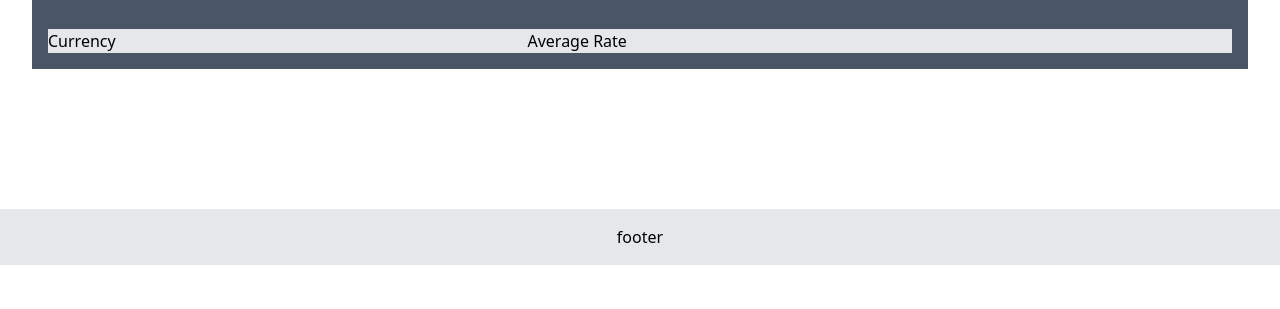
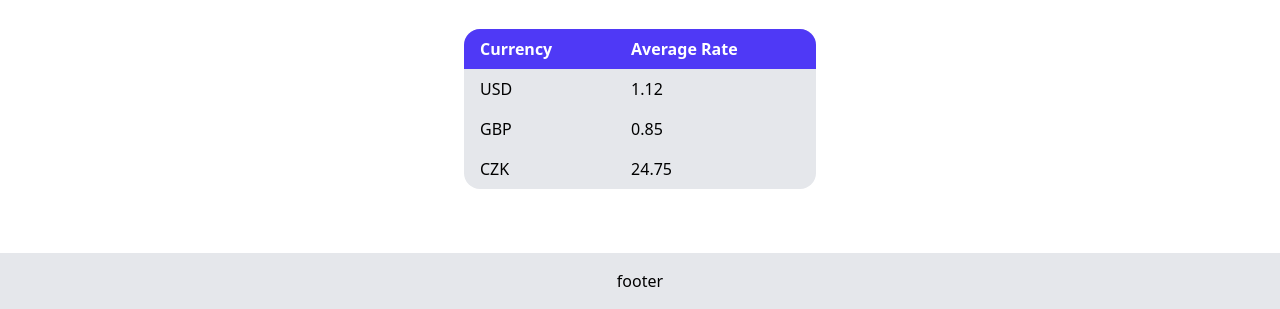
Before and after one commit to Matej-Prikryl/MTI_STIN_CurrencyAnalyzer, a website: page frontend/index.html in a window 1280 px wide. Shown: the part 535-844 px from the top of the page. Before the commit the page ends 800 px from the top, so only its background shows below. Drawn offline with nearby package versions, Linux system fonts and the light colour scheme.

Commit message:
Rates Table (#27)

```diff
--- a/frontend/index.html
+++ b/frontend/index.html
@@ -42,8 +42,8 @@
 
         <button class="bg-indigo-600 text-white text-xl font-semibold py-2 px-4 rounded-full w-max hover:bg-indigo-500 cursor-pointer active:bg-indigo-400">Calculate</button>
 
-        <div class="bg-gray-600 flex flex-col w-full p-4 gap-8 mt-12">
-            <div class="flex gap-8 bg-gray-200 w-full justify-center">
+        <div class="flex flex-col max-w-4xl p-4 gap-8 mt-12">
+            <div class="flex gap-8 w-full justify-center">
                 <div class="currency-extreme-display">
                     <label for="strongest-currency">Strongest</label>
                     <h1 id="strongest-currency">GBP</h1>
@@ -55,11 +55,27 @@
                     <p>24.75</p>
                 </div>
             </div>
-            <table class="bg-gray-200">
-                <th>
-                    <td>Currency</td>
-                    <td>Average Rate</td>
-                </th>
+            <table class="rates-table">
+                <thead>
+                    <tr>
+                        <th class="rounded-tl-2xl">Currency</th>
+                        <th class="rounded-tr-2xl">Average Rate</th>
+                    </tr>
+                </thead>
+                <tbody>
+                    <tr>
+                        <td>USD</td>
+                        <td>1.12</td>
+                    </tr>
+                    <tr>
+                        <td>GBP</td>
+                        <td>0.85</td>
+                    </tr>
+                    <tr>
+                        <td>CZK</td>
+                        <td>24.75</td>
+                    </tr>
+                </tbody>
             </table>
         </div>
     </main>
--- a/frontend/input.css
+++ b/frontend/input.css
@@ -36,6 +36,30 @@
 
     .currency-extreme-display h1 {
         @apply text-4xl font-bold mt-8 mb-1;
+    }
+
+    .rates-table {
+        @apply bg-gray-200 rounded-2xl;
+    }
+
+    .rates-table th {
+        @apply bg-indigo-600 text-white text-left px-4 py-2;
+    }
+
+    .rates-table tbody tr:hover {
+        @apply bg-gray-300;
+    }
+
+    .rates-table tbody tr:last-child td:first-child {
+        @apply rounded-bl-2xl;
+    }
+
+    .rates-table tbody tr:last-child td:last-child {
+        @apply rounded-br-2xl;
+    }
+
+    .rates-table td {
+        @apply px-4 py-2;
     }
 }
 
```
Also changed, not shown: frontend/output.css.
